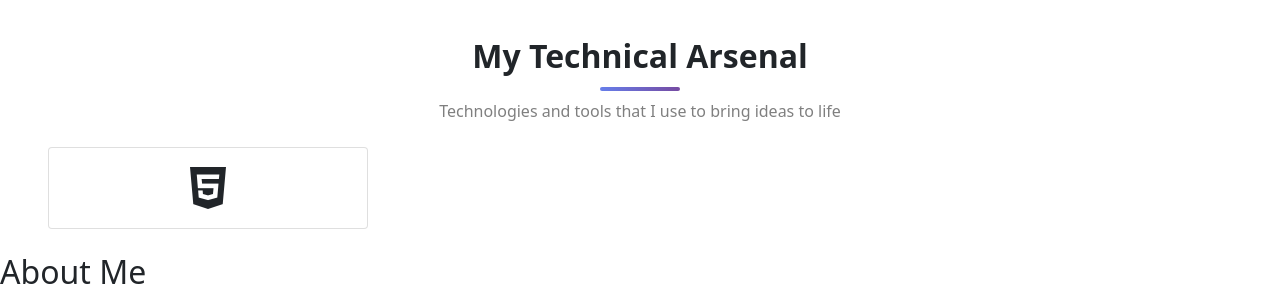
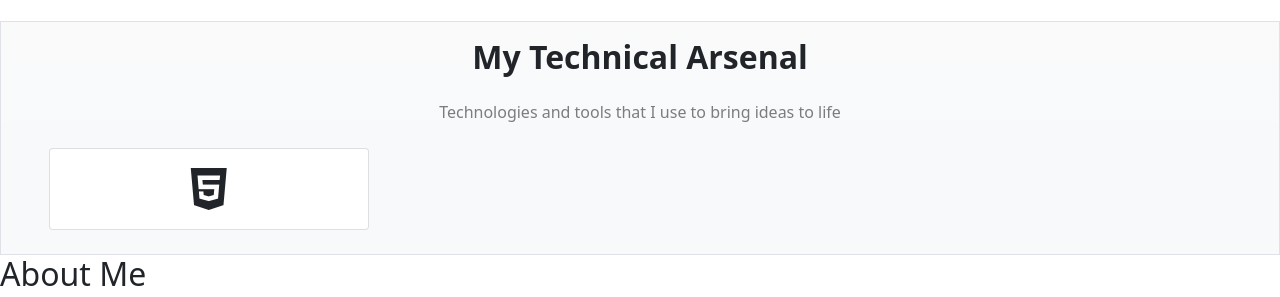
Before and after one commit to benj12/portfolio-website-bootstrap, a plain HTML site: page index.html in a window 1280 px wide. Shown: the part 836-1133 px from the top of the page. Drawn offline with nearby package versions, Linux system fonts and the light colour scheme.

Commit message:
Fixed nav link for skills tab

```diff
--- a/index.html
+++ b/index.html
@@ -80,13 +80,16 @@
                 </div>
             </div>
         </section>
-        <section id="skills border border-1 bg-light bg-gradient">
+        <section id="skills">
+            <div class="border border-1 bg-light bg-gradient">
+
                 <h2 class="p-3 text-center fw-bold gradient-border-centered">My Technical Arsenal</h2>
                 <p class="text-center text-black-50">Technologies and tools that I use to bring ideas to life</p>
                 <div class="cards">
                     <div class="card mx-5 my-4 w-25" style="width: 18rem;">
                         <div class="card-body d-flex justify-content-center align-items-center">
                             <i class="fa-brands fa-html5 fa-3x "></i>
+                        </div>
                     </div>
                 </div>
             </div>
```
Lines whose indentation alone changed are shown as unchanged.
